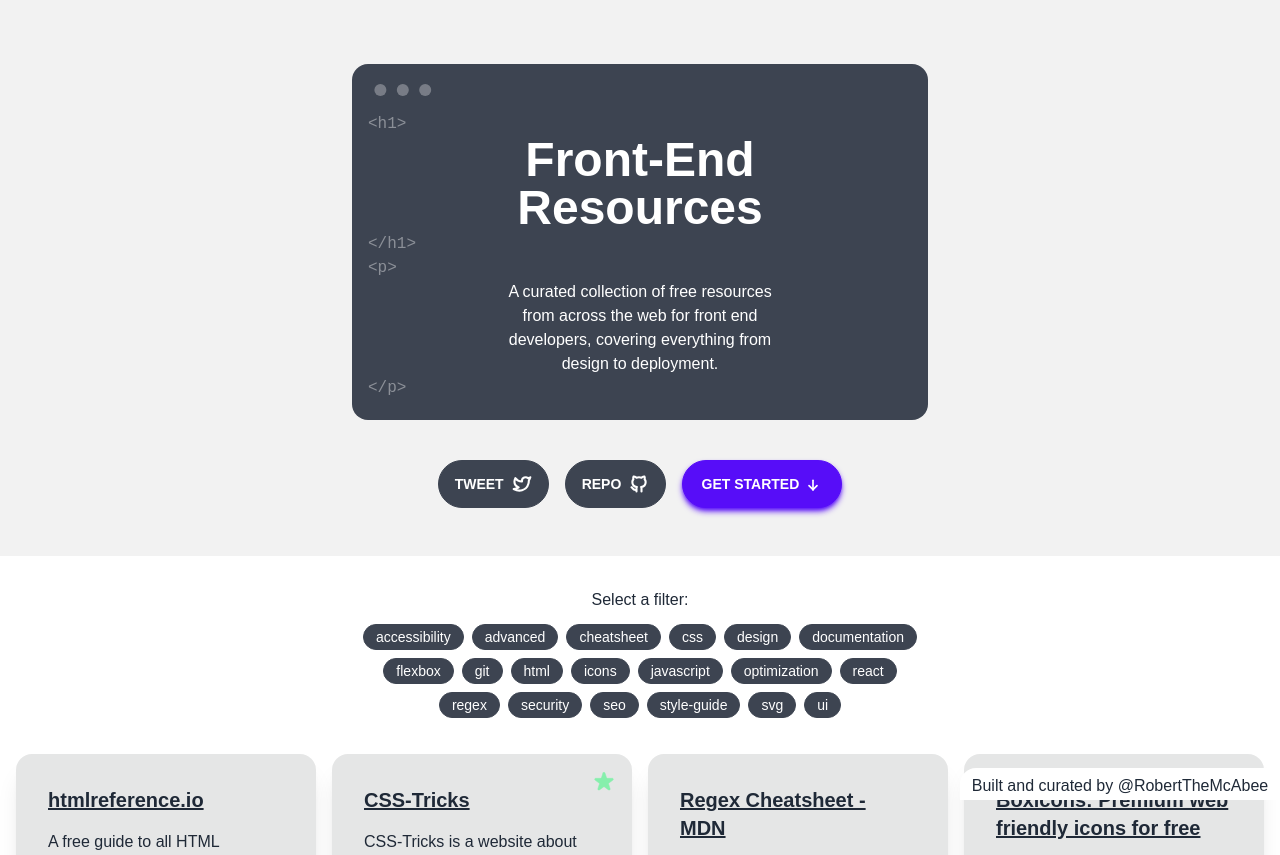
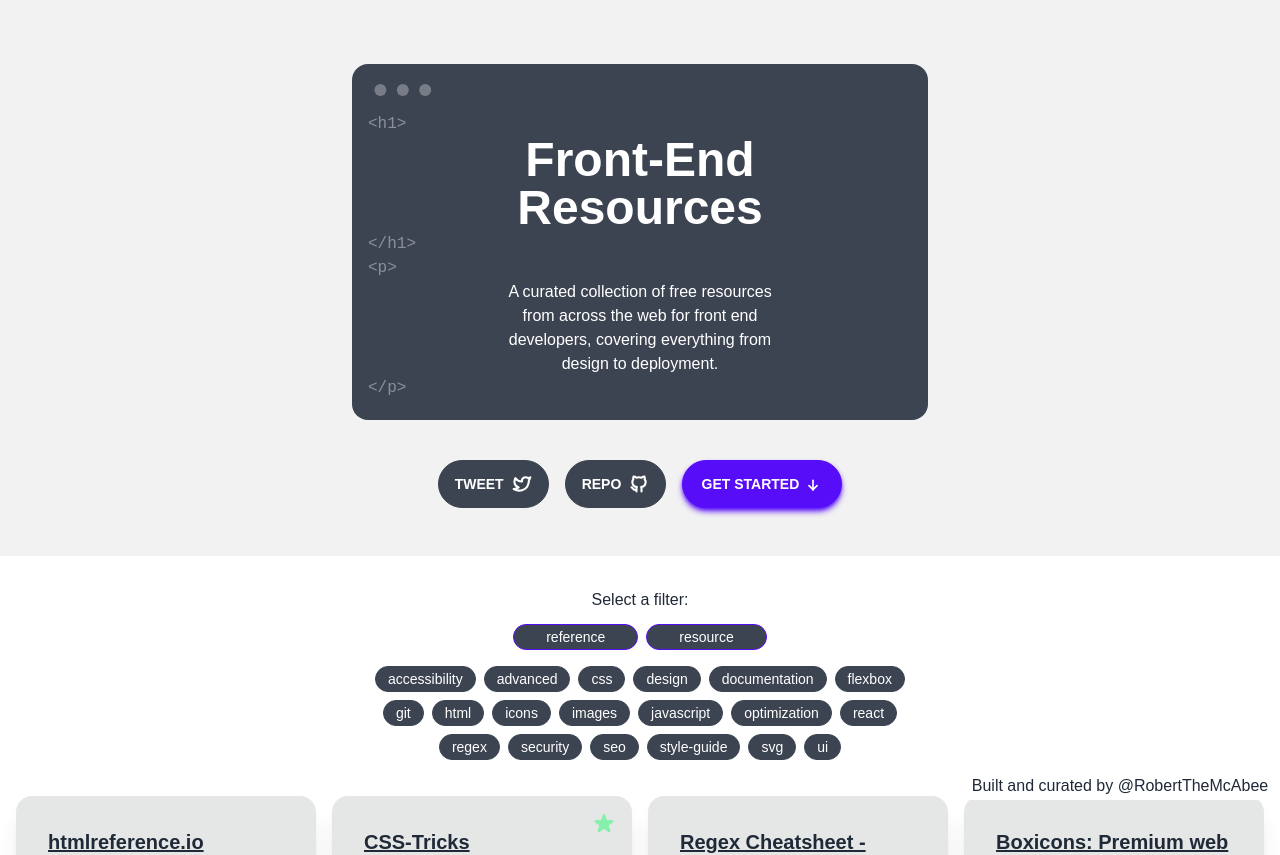
Before and after one commit to robertmcabee/Front-End-Resources, a Next.js app: page / in a window 1280 px wide. Shown: the top 855 px of the page. Built offline with nearby package versions, Linux system fonts and the light colour scheme; a web font is replaced by a local one.

Commit message:
add emphasis to certain tags

```diff
--- a/components/Resource.tsx
+++ b/components/Resource.tsx
@@ -53,6 +53,7 @@
             return (
               <Tag
                 tag={tag}
+                emphasis={false}
                 key={tag}
                 filter={filter}
                 toggleFilter={toggleFilter}
--- a/components/Tag.tsx
+++ b/components/Tag.tsx
@@ -1,14 +1,17 @@
 function Tag({
   tag,
+  emphasis,
   filter,
   toggleFilter,
 }: {
   tag: string;
+  emphasis: boolean;
   filter: string[];
   toggleFilter: (tag: string) => void;
 }) {
   let tagClass = "m-1 p-3 badge hover:opacity-50";
   if (filter.includes(tag)) tagClass += " badge-primary";
+  if (emphasis) tagClass += " px-8 border-1 border-primary";
 
   return (
     <button onClick={() => toggleFilter(tag)} className={tagClass}>
--- a/components/TagSelector.tsx
+++ b/components/TagSelector.tsx
@@ -6,10 +6,10 @@
   filter: string[];
   toggleFilter: (tag: string) => void;
 }): any {
-  const tagList = [
+  const mainTags = ["resource", "reference"];
+  const otherTags = [
     "accessibility",
     "advanced",
-    "cheatsheet",
     "css",
     "design",
     "documentation",
@@ -17,6 +17,7 @@
     "git",
     "html",
     "icons",
+    "images",
     "javascript",
     "optimization",
     "react",
@@ -27,9 +28,26 @@
     "svg",
     "ui",
   ];
-  const tagDisplay = tagList.sort().map((tag: string) => {
+  const upperTags = mainTags.sort().map((tag: string) => {
     return (
-      <Tag tag={tag} key={tag} filter={filter} toggleFilter={toggleFilter} />
+      <Tag
+        tag={tag}
+        emphasis={true}
+        key={tag}
+        filter={filter}
+        toggleFilter={toggleFilter}
+      />
+    );
+  });
+  const lowerTags = otherTags.sort().map((tag: string) => {
+    return (
+      <Tag
+        tag={tag}
+        emphasis={false}
+        key={tag}
+        filter={filter}
+        toggleFilter={toggleFilter}
+      />
     );
   });
 
@@ -40,7 +58,8 @@
     >
       <div className="max-w-xl">
         <p className="pb-2">Select a filter:</p>
-        {tagDisplay}
+        <div className="pb-2">{upperTags}</div>
+        {lowerTags}
       </div>
     </div>
   );
```
